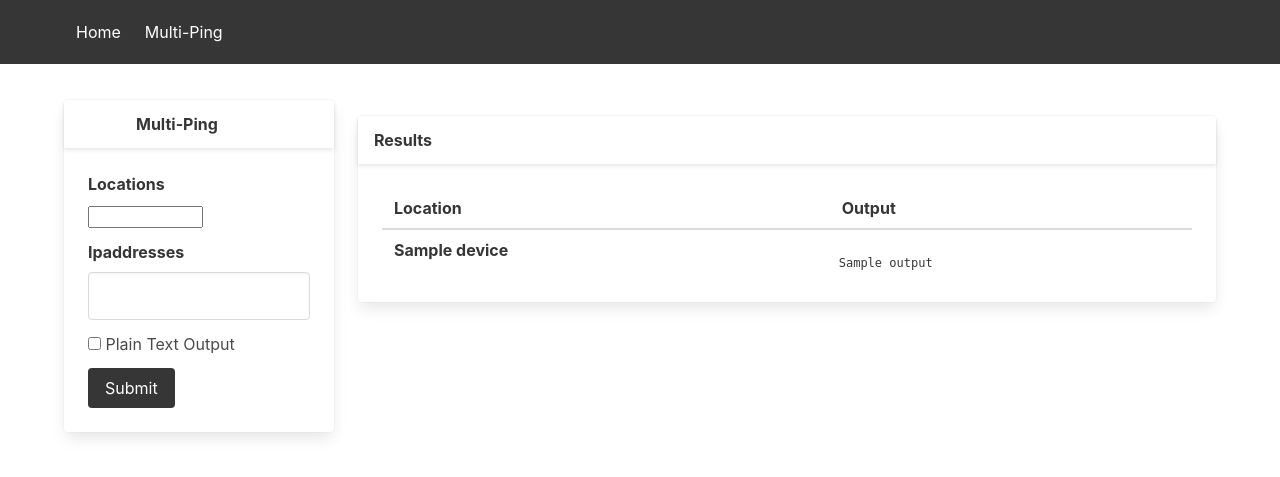
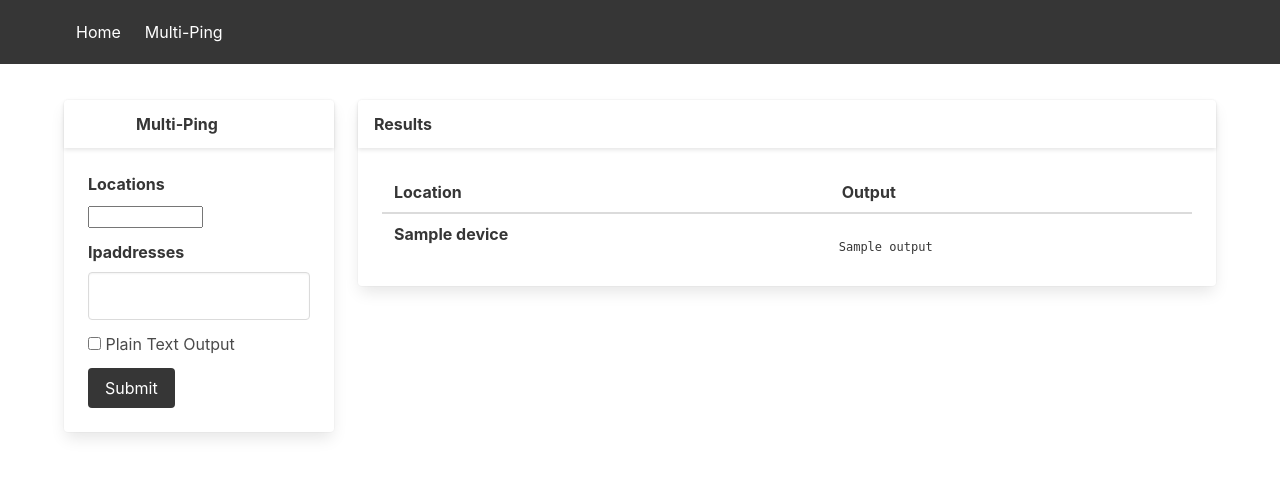
Before and after one commit to robwdwd/lg, a Python web app: template lg/templates/ping_multi.html in a window 1280 px wide. Shown: the top 477 px of the page. Run offline with Jinja, Linux system fonts and the light colour scheme; the template is opened without the code that fills it: most values are stand-ins (such as "Sample title", 1, 10 or a date in 2020); form fields are guessed from the names that the template uses.

Commit message:
Some layout fixes

```diff
--- a/lg/templates/home.html
+++ b/lg/templates/home.html
@@ -15,7 +15,7 @@
       {{results.errors}}
     </div>
   {% endif %}
-  <div class="columns is-desktop">
+  <div class="columns is-tablet">
     <div class="column is-one-third is-one-quarter-desktop is-one-fifth-fullhd">
       <div class="card">
         <header class="card-header">
--- a/lg/templates/ping_multi.html
+++ b/lg/templates/ping_multi.html
@@ -18,7 +18,7 @@
     </div>
   {% endif %}
 
-  <div class="columns is-desktop">
+  <div class="columns is-tablet">
     <div class="column is-one-third is-one-quarter-desktop is-one-fifth-fullhd">
       <div class="card">
         <header class="card-header">
--- a/lg/templates/results/index.html
+++ b/lg/templates/results/index.html
@@ -1,6 +1,6 @@
 {% if not results.errors %}
 
-  <div class="card mt-4">
+  <div class="card mt-4-tablet">
     <header class="card-header">
       <p class="card-header-title">Results</p>
     </header>
--- a/lg/templates/results/ping.html
+++ b/lg/templates/results/ping.html
@@ -1,3 +1,4 @@
+<div class="table-container">
 <table class="table is-striped is-hoverable is-fullwidth">
   <thead>
     <tr>
@@ -24,3 +25,4 @@
     {% endfor %}
   </tbody>
 </table>
+</div>
--- a/lg/templates/results/ping_multi.html
+++ b/lg/templates/results/ping_multi.html
@@ -1,13 +1,13 @@
 {% if results.devices %}
 
-  <div class="card mt-4">
+  <div class="card mt-4-tablet">
     <header class="card-header">
       <p class="card-header-title">Results</p>
     </header>
     <div class="card-content">
       <div class="content">
         {% if results.raw_output %}
-
+<div class="table-container">
           <table class="table is-striped is-hoverable is-fullwidth">
             <thead>
               <tr>
@@ -26,9 +26,9 @@
               {% endfor %}
             </tbody>
           </table>
-
+</div>
         {% else %}
-
+<div class="table-container">
           <table class="table is-striped is-hoverable is-fullwidth">
             <thead>
               <tr>
@@ -59,6 +59,7 @@
               {% endfor %}
             </tbody>
           </table>
+</div>
         {% endif %}
       </div>
     </div>
--- a/lg/templates/results/traceroute.html
+++ b/lg/templates/results/traceroute.html
@@ -1,6 +1,6 @@
 {% for destination, hops in results.output.items() %}
   <p class="subtitle is-5">Traceroute to {{destination}}</p>
-
+<div class="table-container">
   <table class="table is-striped is-hoverable is-fullwidth">
     <thead>
       <tr>
@@ -26,4 +26,5 @@
       {% endfor %}
     </tbody>
   </table>
+</div>
 {% endfor %}
```
